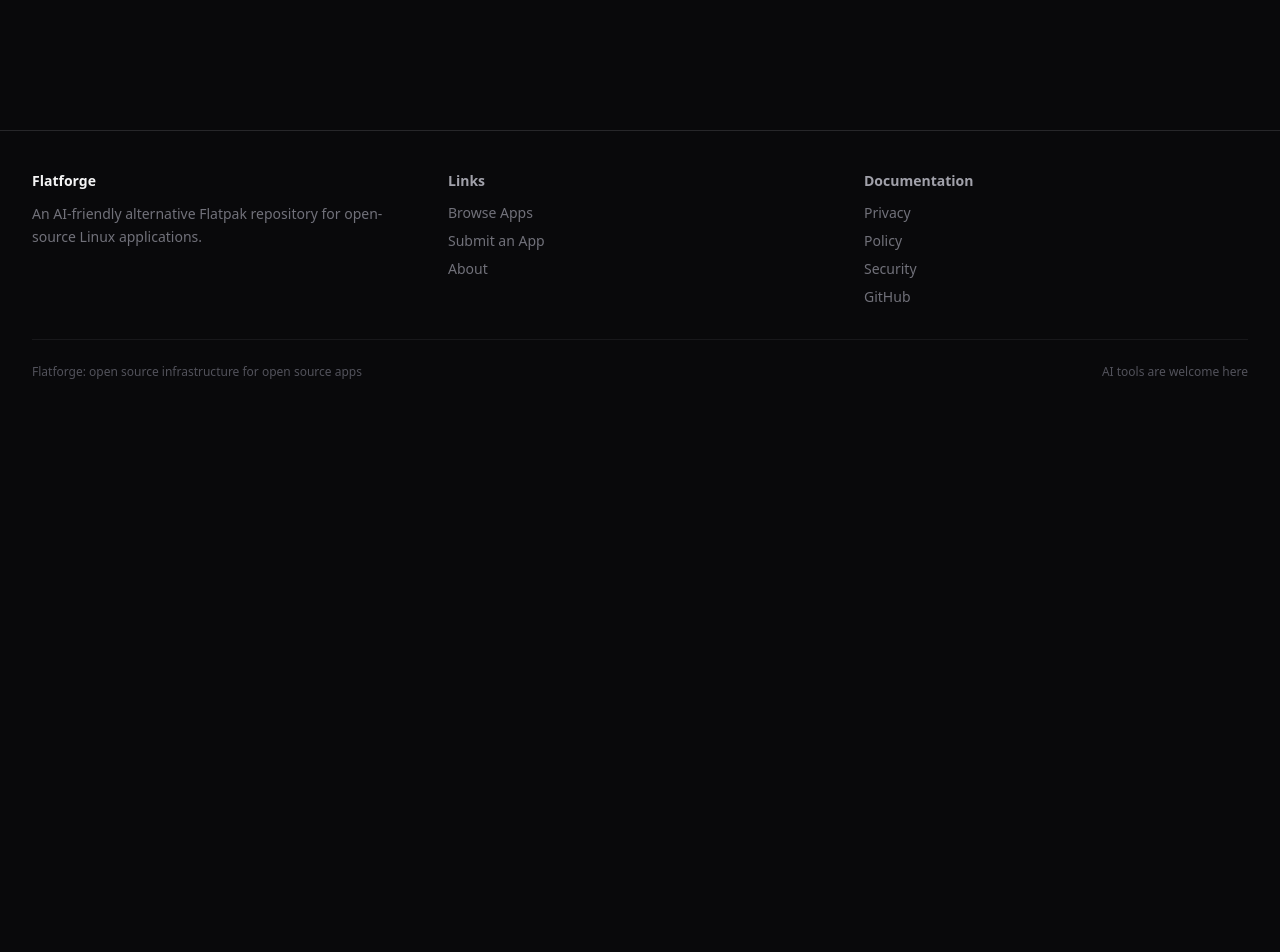
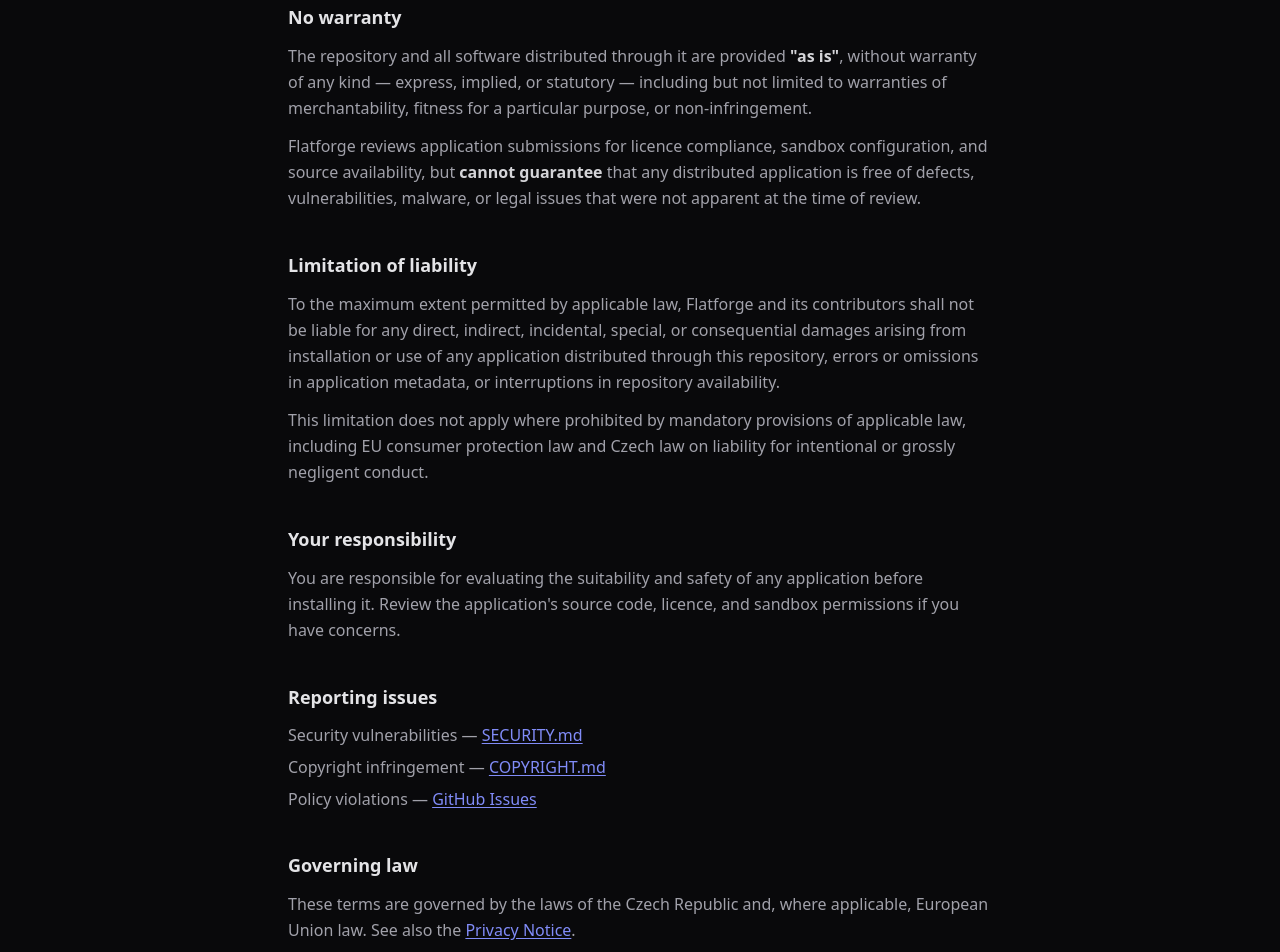
Before and after one commit to flatforge-hub/flatforge, a React (Vite) app in the folder web/: page /terms in a window 1280 px wide. Shown: the part 380-1332 px from the top of the page. Before the commit the page ends 800 px from the top, so only its background shows below. Built offline with nearby package versions, Linux system fonts and the light colour scheme; no server answers.

Commit message:
Add terms of use and liability disclaimer

```diff
--- a/web/src/App.tsx
+++ b/web/src/App.tsx
@@ -6,6 +6,7 @@
 import Submit from './pages/Submit'
 import About from './pages/About'
 import Privacy from './pages/Privacy'
+import Terms from './pages/Terms'
 
 export default function App() {
   return (
@@ -19,6 +20,7 @@
             <Route path="/submit" element={<Submit />} />
             <Route path="/about" element={<About />} />
             <Route path="/privacy" element={<Privacy />} />
+            <Route path="/terms" element={<Terms />} />
           </Routes>
         </main>
         <Footer />
--- a/web/src/components/Footer.tsx
+++ b/web/src/components/Footer.tsx
@@ -23,6 +23,7 @@
             <p className="font-semibold text-zinc-400 mb-3">Documentation</p>
             <ul className="space-y-2">
               <li><Link to="/privacy" className="text-zinc-500 hover:text-zinc-300 transition-colors">Privacy</Link></li>
+              <li><Link to="/terms" className="text-zinc-500 hover:text-zinc-300 transition-colors">Terms</Link></li>
               <li>
                 <a href="https://github.com/flatforge-hub/hub-meta/blob/main/docs/POLICY.md"
                    target="_blank" rel="noopener noreferrer"
--- /dev/null
+++ b/web/src/pages/Terms.tsx
@@ -0,0 +1,102 @@
+import { Link } from 'react-router-dom'
+
+export default function Terms() {
+  return (
+    <div className="mx-auto max-w-3xl px-4 sm:px-6 lg:px-8 py-16">
+      <h1 className="text-3xl font-bold text-zinc-100 mb-2">Terms of Use</h1>
+      <p className="text-zinc-500 text-sm mb-10">Last updated: June 2026</p>
+
+      <section className="mb-10">
+        <h2 className="text-lg font-semibold text-zinc-200 mb-3">The service</h2>
+        <p className="text-zinc-400 leading-relaxed">
+          Flatforge is an open-source, community-operated Flatpak repository. It provides a
+          catalogue of third-party Linux applications packaged in the Flatpak format. Flatforge
+          is not affiliated with the upstream developers of distributed applications unless
+          explicitly stated.
+        </p>
+      </section>
+
+      <section className="mb-10">
+        <h2 className="text-lg font-semibold text-zinc-200 mb-3">No warranty</h2>
+        <p className="text-zinc-400 leading-relaxed">
+          The repository and all software distributed through it are provided{' '}
+          <strong className="text-zinc-300">"as is"</strong>, without warranty of any kind —
+          express, implied, or statutory — including but not limited to warranties of
+          merchantability, fitness for a particular purpose, or non-infringement.
+        </p>
+        <p className="text-zinc-400 leading-relaxed mt-3">
+          Flatforge reviews application submissions for licence compliance, sandbox
+          configuration, and source availability, but <strong className="text-zinc-300">cannot
+          guarantee</strong> that any distributed application is free of defects,
+          vulnerabilities, malware, or legal issues that were not apparent at the time of review.
+        </p>
+      </section>
+
+      <section className="mb-10">
+        <h2 className="text-lg font-semibold text-zinc-200 mb-3">Limitation of liability</h2>
+        <p className="text-zinc-400 leading-relaxed">
+          To the maximum extent permitted by applicable law, Flatforge and its contributors
+          shall not be liable for any direct, indirect, incidental, special, or consequential
+          damages arising from installation or use of any application distributed through this
+          repository, errors or omissions in application metadata, or interruptions in
+          repository availability.
+        </p>
+        <p className="text-zinc-400 leading-relaxed mt-3">
+          This limitation does not apply where prohibited by mandatory provisions of applicable
+          law, including EU consumer protection law and Czech law on liability for intentional
+          or grossly negligent conduct.
+        </p>
+      </section>
+
+      <section className="mb-10">
+        <h2 className="text-lg font-semibold text-zinc-200 mb-3">Your responsibility</h2>
+        <p className="text-zinc-400 leading-relaxed">
+          You are responsible for evaluating the suitability and safety of any application
+          before installing it. Review the application's source code, licence, and sandbox
+          permissions if you have concerns.
+        </p>
+      </section>
+
+      <section className="mb-10">
+        <h2 className="text-lg font-semibold text-zinc-200 mb-3">Reporting issues</h2>
+        <ul className="space-y-2 text-zinc-400">
+          <li>
+            Security vulnerabilities —{' '}
+            <a href="https://github.com/flatforge-hub/hub-meta/blob/main/docs/SECURITY.md"
+               target="_blank" rel="noopener noreferrer"
+               className="text-indigo-400 hover:text-indigo-300 underline underline-offset-2">
+              SECURITY.md
+            </a>
+          </li>
+          <li>
+            Copyright infringement —{' '}
+            <a href="https://github.com/flatforge-hub/hub-meta/blob/main/docs/COPYRIGHT.md"
+               target="_blank" rel="noopener noreferrer"
+               className="text-indigo-400 hover:text-indigo-300 underline underline-offset-2">
+              COPYRIGHT.md
+            </a>
+          </li>
+          <li>
+            Policy violations —{' '}
+            <a href="https://github.com/flatforge-hub/hub-meta/issues"
+               target="_blank" rel="noopener noreferrer"
+               className="text-indigo-400 hover:text-indigo-300 underline underline-offset-2">
+              GitHub Issues
+            </a>
+          </li>
+        </ul>
+      </section>
+
+      <section>
+        <h2 className="text-lg font-semibold text-zinc-200 mb-3">Governing law</h2>
+        <p className="text-zinc-400 leading-relaxed">
+          These terms are governed by the laws of the Czech Republic and, where applicable,
+          European Union law. See also the{' '}
+          <Link to="/privacy" className="text-indigo-400 hover:text-indigo-300 underline underline-offset-2">
+            Privacy Notice
+          </Link>.
+        </p>
+      </section>
+    </div>
+  )
+}
```
Also changed, not shown: 2 other files (tests, documents, lock files or other folders).
